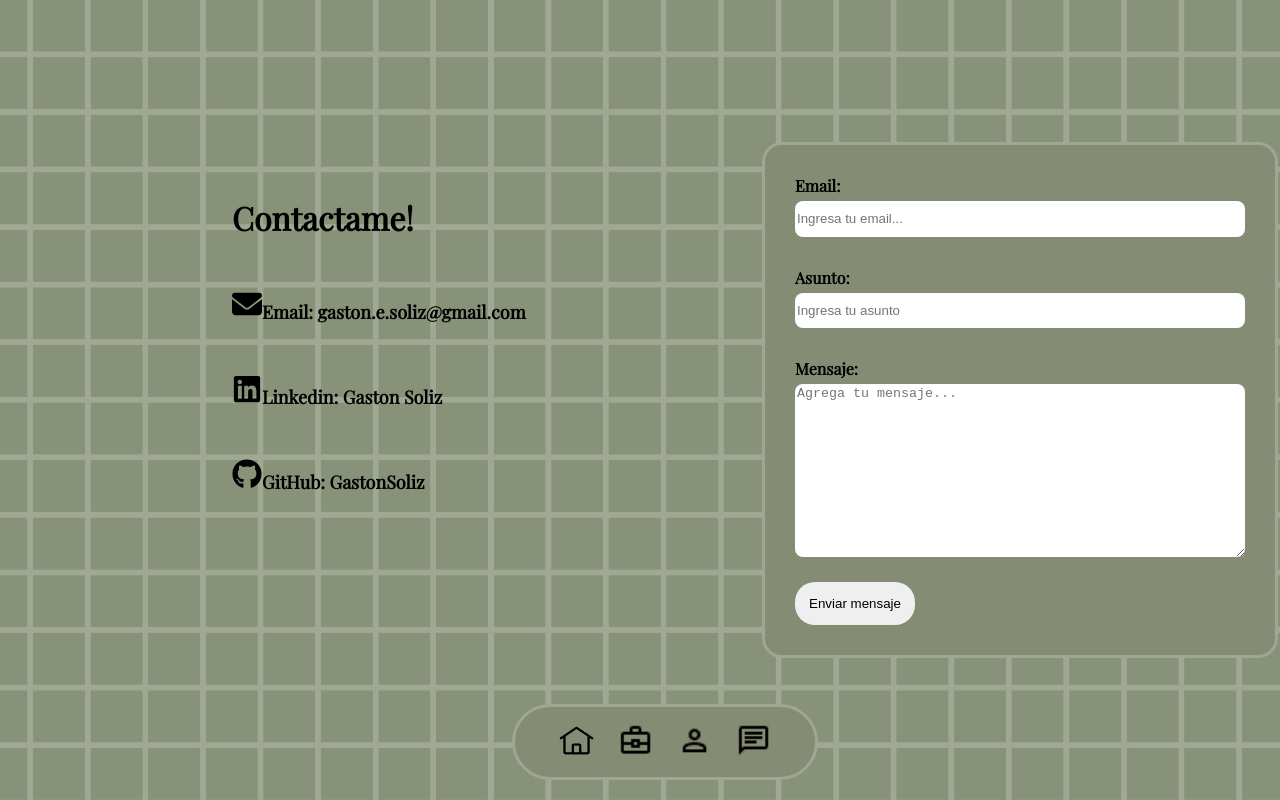
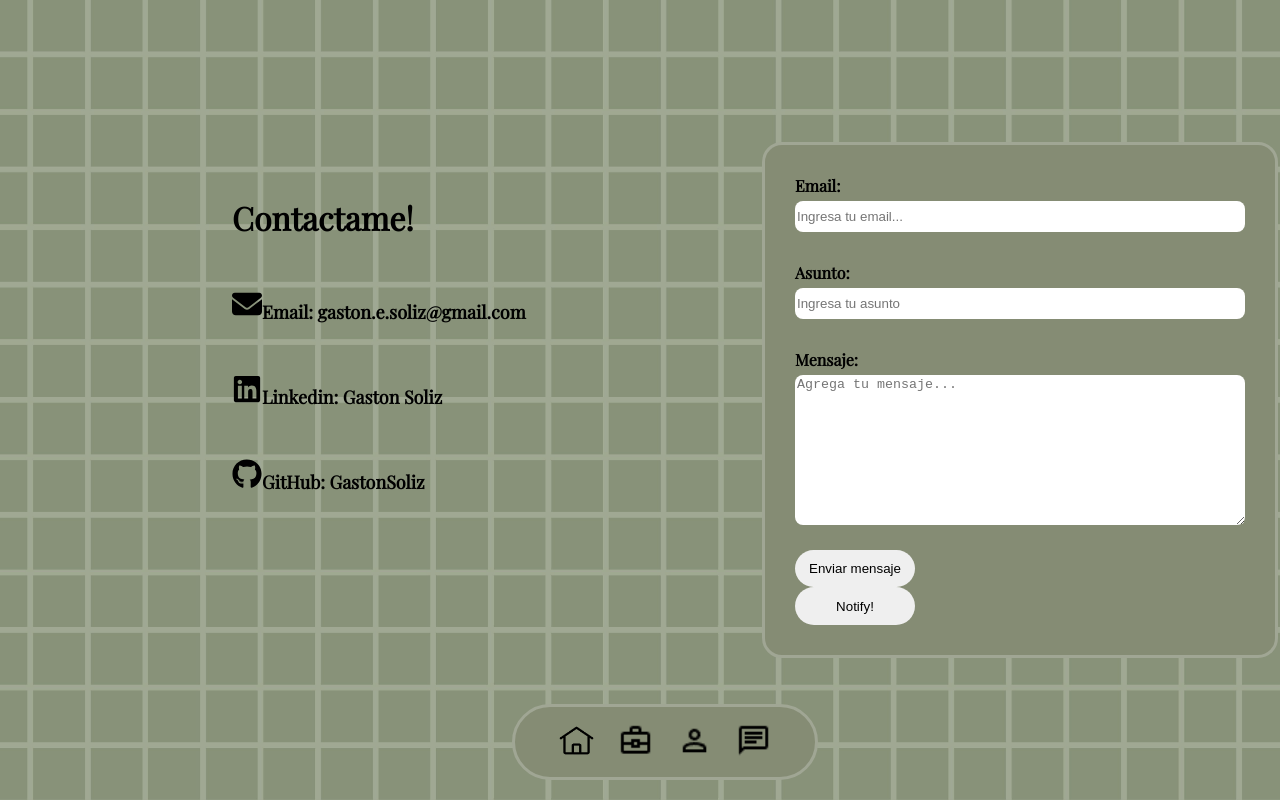
Before and after one commit to GastonSoliz/portfolio-app, a React (Vite) app: page /contact in a window 1280 px wide. Built offline with nearby package versions, Linux system fonts and the light colour scheme.

Commit message:
update notification

```diff
--- a/package.json
+++ b/package.json
@@ -15,7 +15,8 @@
     "react": "^18.2.0",
     "react-dom": "^18.2.0",
     "react-leaflet": "^4.2.1",
-    "react-router-dom": "^6.18.0"
+    "react-router-dom": "^6.18.0",
+    "react-toastify": "^9.1.3"
   },
   "devDependencies": {
     "@types/react": "^18.2.15",
--- a/src/views/Contact/Contact.jsx
+++ b/src/views/Contact/Contact.jsx
@@ -4,19 +4,57 @@ import linkedin from "../../assets/linkedin.svg";
 import github from "../../assets/github.svg";
 import { Link } from "react-router-dom";
 import emailjs from "emailjs-com";
-import { useRef } from "react";
+import { toast, ToastContainer } from "react-toastify";
+import "react-toastify/dist/ReactToastify.css";
 
 export default function Contact() {
-  const refForm = useRef();
+  function notifySuccess() {
+    toast.success("El correo se ha enviado con exito!", {
+      position: "top-center",
+      autoClose: 5000,
+      hideProgressBar: false,
+      closeOnClick: true,
+      pauseOnHover: true,
+      draggable: true,
+    });
+  }
+
+  function notifyError() {
+    toast.error(
+      "El mensaje no se pudo enviar correctamente, por favor intentalo despues",
+      {
+        position: "top-center",
+        autoClose: 5000,
+        hideProgressBar: false,
+        closeOnClick: true,
+        pauseOnHover: true,
+        draggable: true,
+        progress: undefined,
+      }
+    );
+  }
 
   function sendEmail(event) {
     event.preventDefault();
-    emailjs.sendForm(
-      "service_9o5pmio",
-      "template_11u7hla",
-      event.target,
-      "nhJeYfQ2JmdxwHwn0"
-    );
+    emailjs
+      .sendForm(
+        "service_9o5pmio",
+        "template_11u7hla",
+        event.target,
+        "nhJeYfQ2JmdxwHwn0"
+      )
+      .then(
+        () => {
+          notifySuccess();
+          event.target.reset();
+          setTimeout(() => {
+            window.location.reload(false);
+          }, 3000);
+        },
+        () => {
+          notifyError();
+        }
+      );
   }
 
   return (
@@ -41,20 +79,32 @@ export default function Contact() {
         </Link>
       </div>
       {/* MAPS DE QUILMES */}
-      <form ref={refForm} onSubmit={sendEmail} className={style.formContainer}>
+      <form onSubmit={sendEmail} className={style.formContainer}>
         <label>Email: </label>
-        <input type="email" name="email" placeholder="Ingresa tu email..." />
+        <input
+          type="email"
+          name="email"
+          placeholder="Ingresa tu email..."
+          required
+        />
         <label>Asunto: </label>
-        <input type="text" name="subject" placeholder="Ingresa tu asunto" />
-
+        <input
+          type="text"
+          name="subject"
+          placeholder="Ingresa tu asunto"
+          required
+        />
         <label>Mensaje: </label>
         <textarea
           type="text"
           name="message"
           placeholder="Agrega tu mensaje..."
+          required
         ></textarea>
         <button type="submit">Enviar mensaje</button>
+        <button onClick={notifySuccess}>Notify!</button>
       </form>
+      <ToastContainer />
     </div>
   );
 }
```
Also changed, not shown: 1 other file (tests, documents, lock files or other folders).
